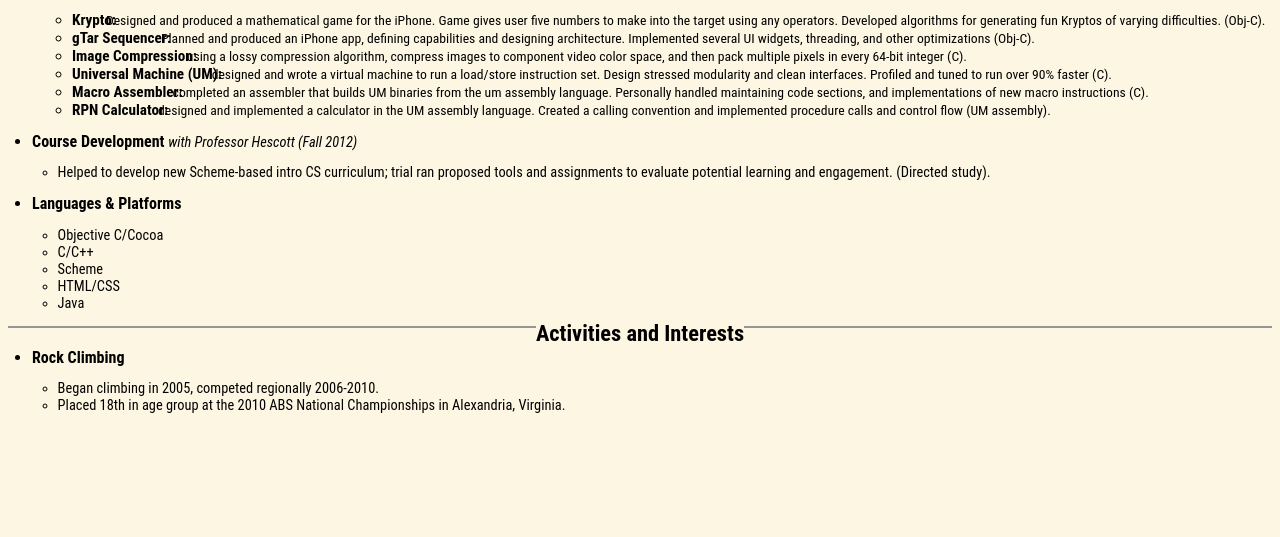
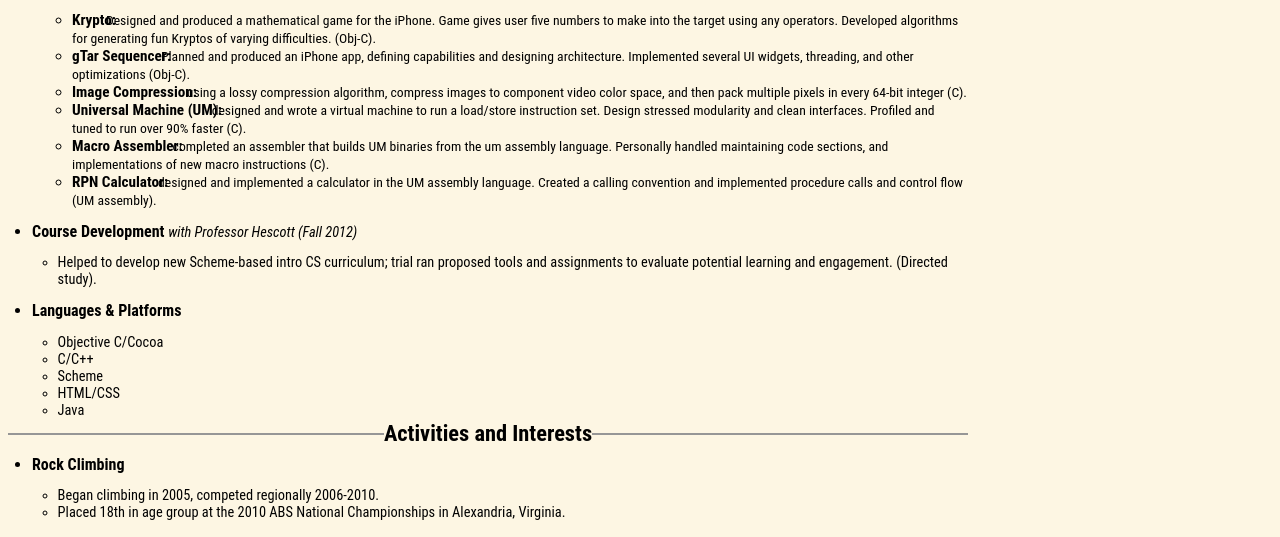
Before and after one commit to ilangray/ilangray.github.com, a plain HTML site: page resume.html in a window 1280 px wide. Shown: the part 496-1033 px from the top of the page. Before the commit the page ends 926 px from the top, so only its background shows below. Drawn offline with Linux system fonts and the light colour scheme.

Commit message:
Added horizontal bars next to titles on desktop too

```diff
--- a/css/resume.css
+++ b/css/resume.css
@@ -1,6 +1,7 @@
 body {
 	font-family: 'Roboto Condensed', sans-serif;
 	font-weight: 300;
+
 
 	background-color: #FDF6E3;
 }
@@ -15,8 +16,28 @@ body {
 	text-transform: uppercase;
 }
 
+.section {
+	width: 960px;
+}
+
+.sectionheader {
+	height: 2px;
+	background-color: #969696; /* CHANGE THIS BACKGROUND COLOR */
+	margin-bottom: 20px;
+	margin-top: 40px;
+	width: 100%;
+	text-align: center;
+	margin-top: -0.1em;
+}
+
 .sectionname {
+	display: inline;
+	font-weight: bold;
 	font-size: 120%;
+	line-height: 3px;
+	background-color: #FDF6E3;
+	margin: auto;
+	position: relative; top: -0.3em;
 }
 
 .itemname {
```
